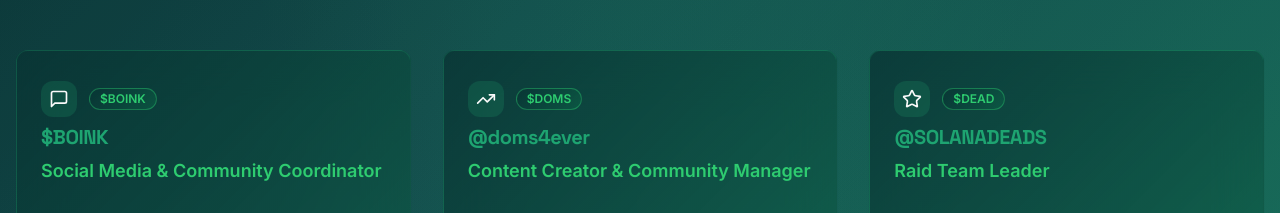
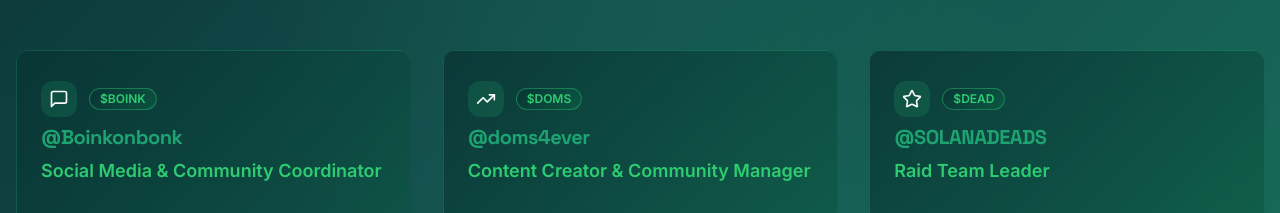
Before and after one commit to Morgen33/zane-web3-raid-portfolio, a React (Vite) app: page / in a window 1280 px wide. Shown: the part 1460-1673 px from the top of the page. Built offline with nearby package versions, Linux system fonts and the light colour scheme.

Commit message:
Update $BOINK title.
Change the $BOINK title to "@Boinkonbonk".

```diff
--- a/src/pages/Index.tsx
+++ b/src/pages/Index.tsx
@@ -15,7 +15,7 @@ const Index = () => {
 
   const experiences = [
     {
-      company: "$BOINK",
+      company: "@Boinkonbonk",
       token: "$BOINK",
       role: "Social Media & Community Coordinator",
       achievement: "Supported Boinks Web3 project's grassroots growth by managing Telegram-based community engagement, creating meme content for viral marketing, coordinating raid and shill activities, and helping establish connections with other blockchain communities. My work contributed to user acquisition, brand awareness, and ecosystem expansion.",
```
